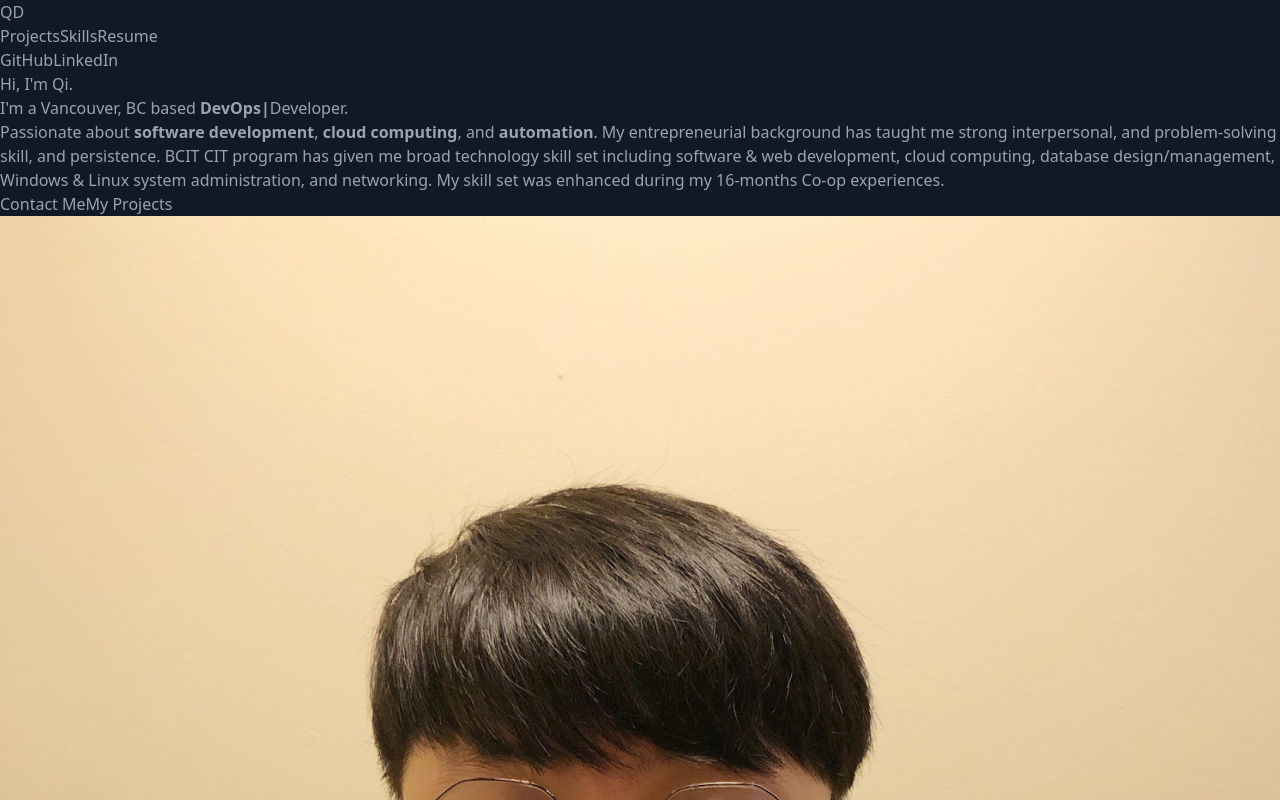
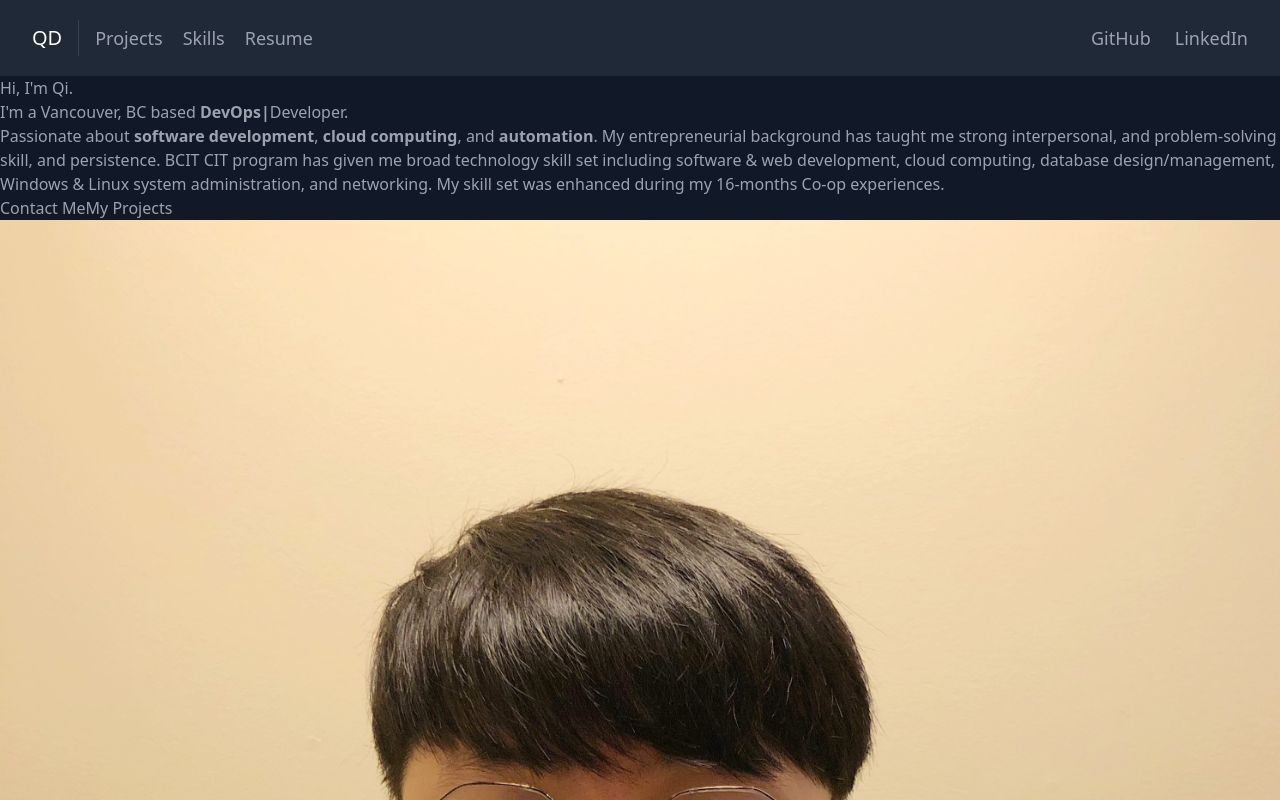
Before and after one commit to QI-D/portfolio-react, a React (Create React App) app: page / in a window 1280 px wide. Shown: the top 800 px of the page. Built offline with nearby package versions, Linux system fonts and the light colour scheme.

Commit message:
Add navbar css
Signed-off-by: QI-D <jonsondang@outlook.com>

```diff
--- a/src/components/Navbar.js
+++ b/src/components/Navbar.js
@@ -3,30 +3,32 @@
 
 export default function Navbar() {
   return (
-    <header>
-      <div>
-        <a>
-          <a href="#about">
+    <header className="bg-gray-800 md:sticky top-0 z-20 fixed">
+      <div className="container mx-auto flex flex-wrap p-5 flex-col md:flex-row items-center">
+        <a className="title-font font-medium text-white mb-4 md:mb-0">
+          <a href="#about" className="ml-3 text-xl">
             QD
           </a>
         </a>
-        <nav>
-          <a href="#projects">
+        <nav className="md:mr-auto md:ml-4 md:py-1 md:pl-4 md:border-l md:border-gray-700	flex flex-wrap items-center text-base justify-center">
+          <a href="#projects" className="mr-5 hover:text-white text-lg">
             Projects
           </a>
-          <a href="#skills">
+          <a href="#skills" className="mr-5 hover:text-white text-lg">
             Skills
           </a>
-          <a href={Resume} target="_blank">
+          <a href={Resume} target="_blank" className="mr-5 hover:text-white text-lg">
             Resume
           </a>
         </nav>
         <a
-          href="https://github.com/QI-D" target="_blank" rel="noopener noreferrer">
+          href="https://github.com/QI-D" target="_blank" rel="noopener noreferrer"
+          className="inline-flex items-center bg-gray-800 border-0 py-1 px-3 focus:outline-none hover:bg-gray-700 rounded text-base mt-4 md:mt-0 text-lg">
           GitHub
         </a>
         <a
-          href="https://www.linkedin.com/in/qi-dang/" target="_blank" rel="noopener noreferrer">
+          href="https://www.linkedin.com/in/qi-dang/" target="_blank" rel="noopener noreferrer"
+          className="inline-flex items-center bg-gray-800 border-0 py-1 px-3 focus:outline-none hover:bg-gray-700 rounded text-base mt-4 md:mt-0 text-lg">
           LinkedIn
         </a>
       </div>
```
